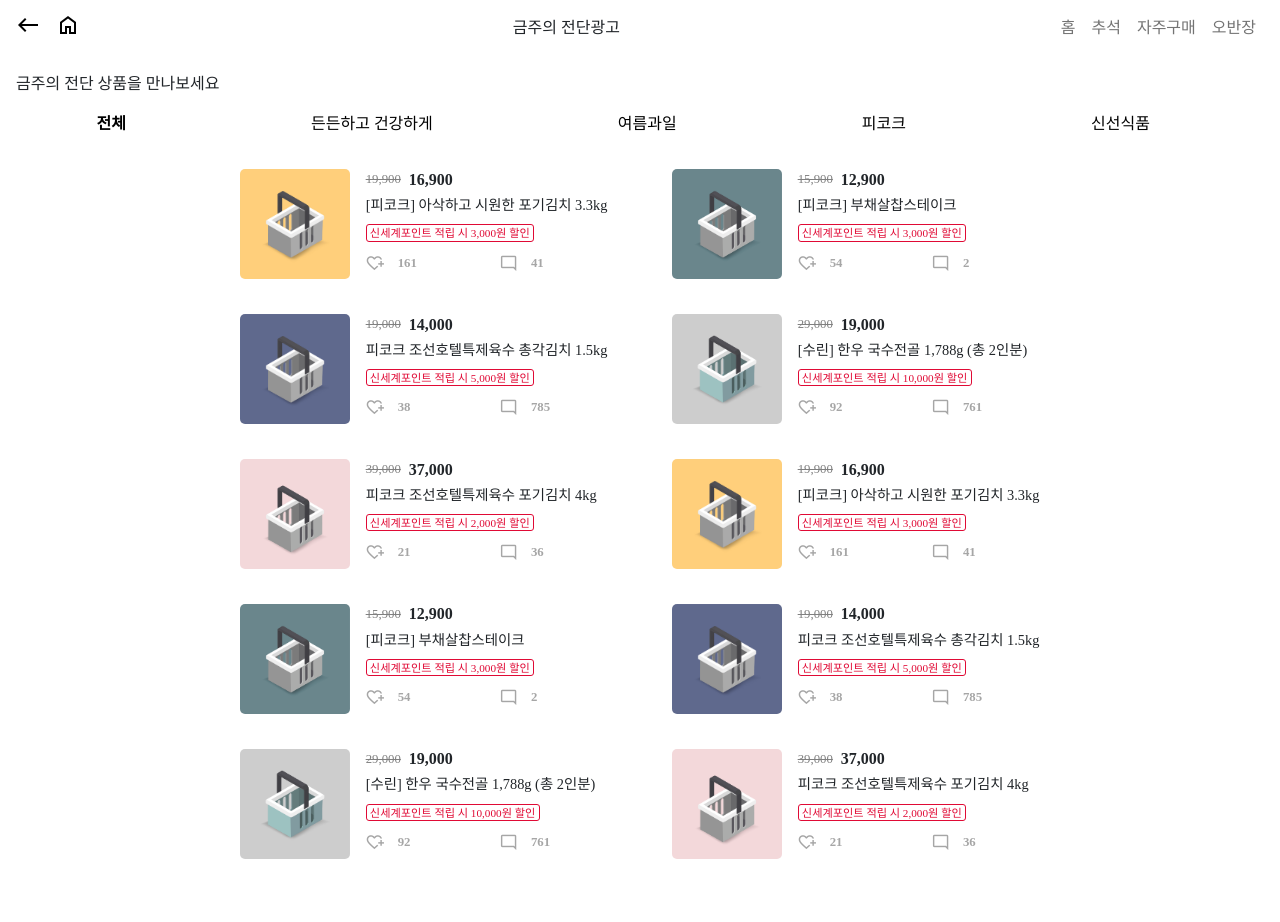
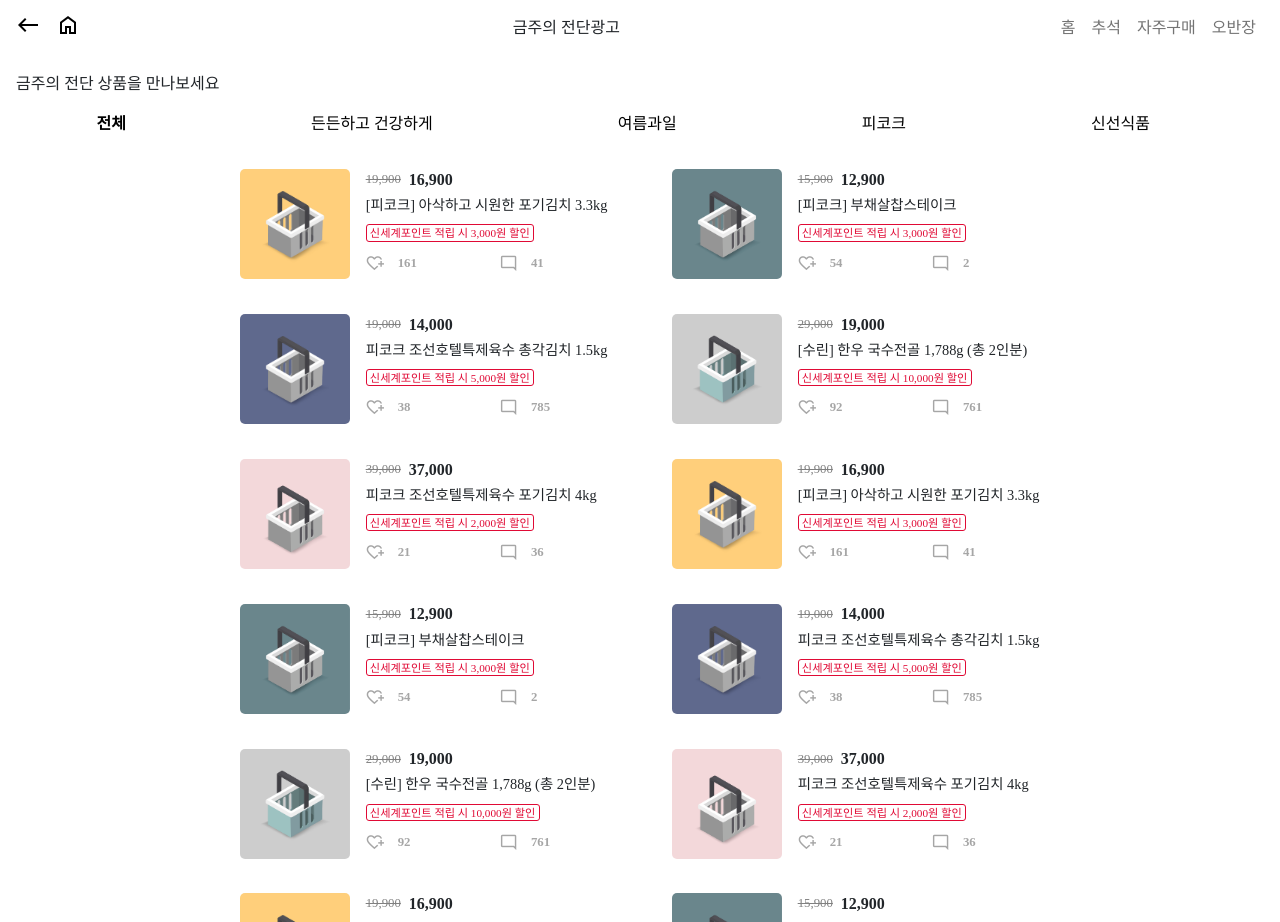
Before and after one commit to jina0924/PreTask, a Vue app in the folder leaflet/: page / in a window 1280 px wide. Built offline with nearby package versions, Linux system fonts and the light colour scheme; a web font is replaced by a local one.

Commit message:
[FE] feat : Update infinite scroll

```diff
--- a/leaflet/src/components/ItemList.vue
+++ b/leaflet/src/components/ItemList.vue
@@ -31,7 +31,7 @@
 </template>
 
 <script>
-// import { mapActions } from 'vuex'
+import { mapActions } from 'vuex'
 
 export default {
   name: 'ItemList',
@@ -45,12 +45,23 @@
   //   }
   // },
   methods: {
-    // ...mapActions([]),
-    // handleLoadMore() {
-    //   if (this.page.next) {
-    //     this.
-    //   }
-    // }
+    ...mapActions(['fetchAllList', 'fetchHealthyList', 'fetchSummnerFruitList', 'fetchPeacockList', 'fetchFreshList']),
+  },
+  updated() {
+    const element = document.querySelector('.list-section')
+    if (element.clientHeight < window.innerHeight) {
+      if (this.$route.name === 'home') {
+        this.fetchAllList(2)
+      } else if (this.$route.name ==='healthy') {
+        this.fetchHealthyList(2)
+      } else if (this.$route.name === 'summerFruit') {
+        this.fetchSummnerFruitList(2)
+      } else if (this.$route.name === 'peacock') {
+        this.fetchPeacockList(2)
+      } else if (this.$route.name === 'fresh') {
+        this.fetchFreshList(2)
+      }
+    }
   }
 }
 </script>
--- /dev/null
+++ b/leaflet/src/statics/scrollbar.css
@@ -0,0 +1,18 @@
+.item-list {
+  height: calc(100vh - 30px);
+  overflow: auto;
+}
+
+.item-list::-webkit-scrollbar {
+  width: 10px;
+}
+.item-list::-webkit-scrollbar-thumb {
+  background-color: #EFEFEF;
+  border-radius: 10px;
+  background-clip: padding-box;
+  border: 2px solid transparent;
+}
+.item-list::-webkit-scrollbar-track {
+  background-color: white;
+  border-radius: 10px;
+}
--- a/leaflet/src/views/FreshListView.vue
+++ b/leaflet/src/views/FreshListView.vue
@@ -38,8 +38,5 @@
 </script>
 
 <style scoped>
-.item-list {
-  height: calc(100vh - 50px);
-  overflow: auto;
-}
+@import "@/statics/scrollbar.css";
 </style>
--- a/leaflet/src/views/HealthyListView.vue
+++ b/leaflet/src/views/HealthyListView.vue
@@ -19,7 +19,6 @@
   methods: {
     ...mapActions(['fetchHealthyList']),
     handleItemListScroll(event) {
-      console.log(event)
       const { scrollHeight, scrollTop, clientHeight } = event.target
       const isBottom = scrollHeight === scrollTop + clientHeight
       if (isBottom) {
@@ -34,13 +33,10 @@
   },
   created() {
     this.fetchHealthyList(1)
-  }
+  },
 }
 </script>
 
 <style scoped>
-.item-list {
-  height: calc(100vh - 50px);
-  overflow: auto;
-}
+@import "@/statics/scrollbar.css";
 </style>
--- a/leaflet/src/views/HomeView.vue
+++ b/leaflet/src/views/HomeView.vue
@@ -38,8 +38,5 @@
 </script>
 
 <style scoped>
-.item-list {
-  height: calc(100vh - 50px);
-  overflow: auto;
-}
+@import "@/statics/scrollbar.css";
 </style>
--- a/leaflet/src/views/PeacockListView.vue
+++ b/leaflet/src/views/PeacockListView.vue
@@ -38,8 +38,5 @@
 </script>
 
 <style scoped>
-.item-list {
-  height: calc(100vh - 50px);
-  overflow: auto;
-}
+@import "@/statics/scrollbar.css";
 </style>
--- a/leaflet/src/views/SummerFruitListView.vue
+++ b/leaflet/src/views/SummerFruitListView.vue
@@ -38,8 +38,5 @@
 </script>
 
 <style scoped>
-.item-list {
-  height: calc(100vh - 50px);
-  overflow: auto;
-}
+@import "@/statics/scrollbar.css";
 </style>
```
